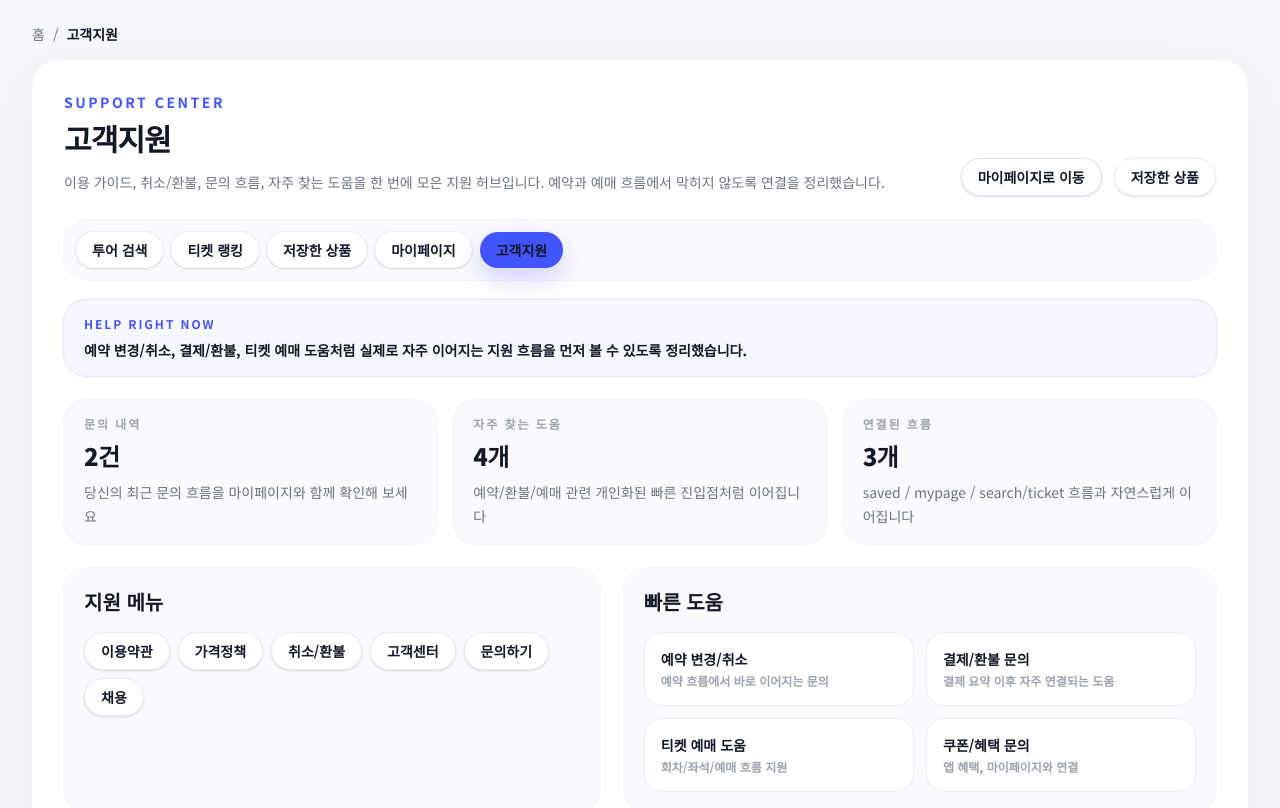
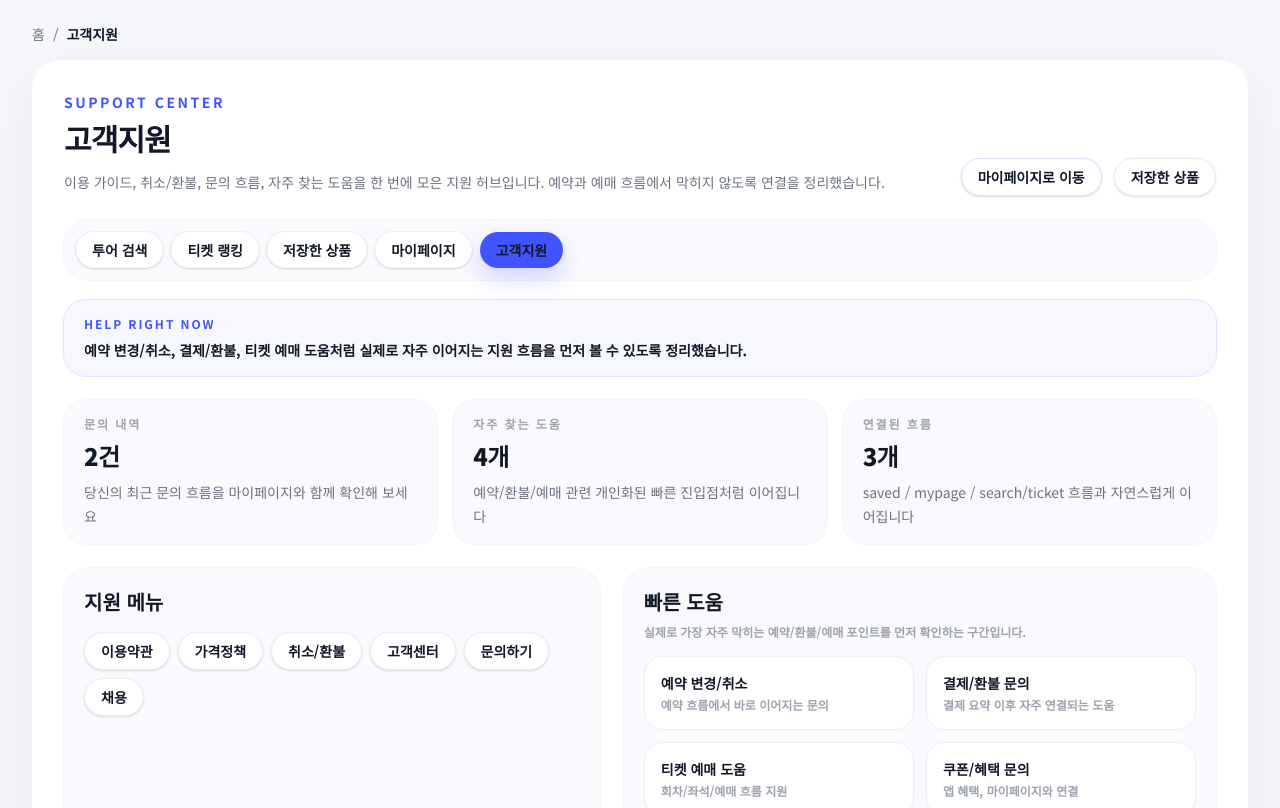
Before and after one commit to gamigear/notai, a Next.js app: page /support in a window 1280 px wide. Shown: the top 808 px of the page. Built offline with nearby package versions, Linux system fonts and the light colour scheme.

Commit message:
refactor: add helper subtitles to hub sections

```diff
--- a/src/app/mypage/page.tsx
+++ b/src/app/mypage/page.tsx
@@ -58,7 +58,7 @@ export default function MyPage() {
           </div>
 
           <div className="mt-6 grid gap-6 lg:grid-cols-[0.95fr_1.05fr]">
-            <DetailSection title="회원 혜택" tone="tinted">
+            <DetailSection title="회원 혜택" subtitle="계정에서 바로 체감할 수 있는 앱 혜택과 사용 이점을 모아둔 구간입니다." tone="tinted">
               <DetailBulletList items={membershipBenefits} />
             </DetailSection>
 
--- a/src/app/saved/page.tsx
+++ b/src/app/saved/page.tsx
@@ -86,7 +86,7 @@ export default function SavedPage() {
               </div>
             </DetailSection>
 
-            <DetailSection title="저장한 티켓" tone="tinted">
+            <DetailSection title="저장한 티켓" subtitle="저장한 공연과 최근 본 공연을 다시 확인하고 예매 흐름으로 이어가는 구간입니다." tone="tinted">
               <div className="mt-4 space-y-3">
                 {rankingCards.slice(0, 2).map((card, index) => (
                   <Link
--- a/src/app/support/page.tsx
+++ b/src/app/support/page.tsx
@@ -68,7 +68,7 @@ export default function SupportPage() {
               </div>
             </DetailSection>
 
-            <DetailSection title="빠른 도움" tone="tinted">
+            <DetailSection title="빠른 도움" subtitle="실제로 가장 자주 막히는 예약/환불/예매 포인트를 먼저 확인하는 구간입니다." tone="tinted">
               <div className="mt-4 grid gap-3 sm:grid-cols-2">
                 {[
                   ["예약 변경/취소", "예약 흐름에서 바로 이어지는 문의"],
```
